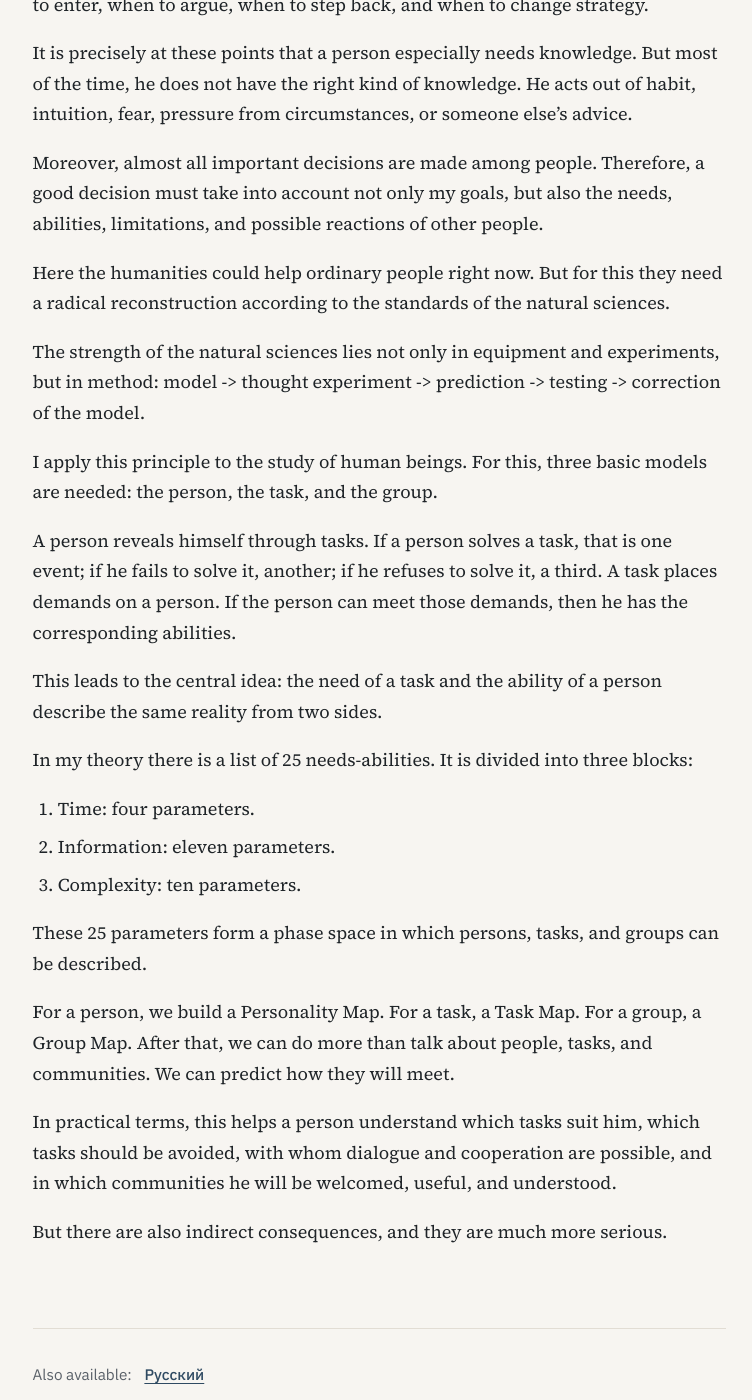
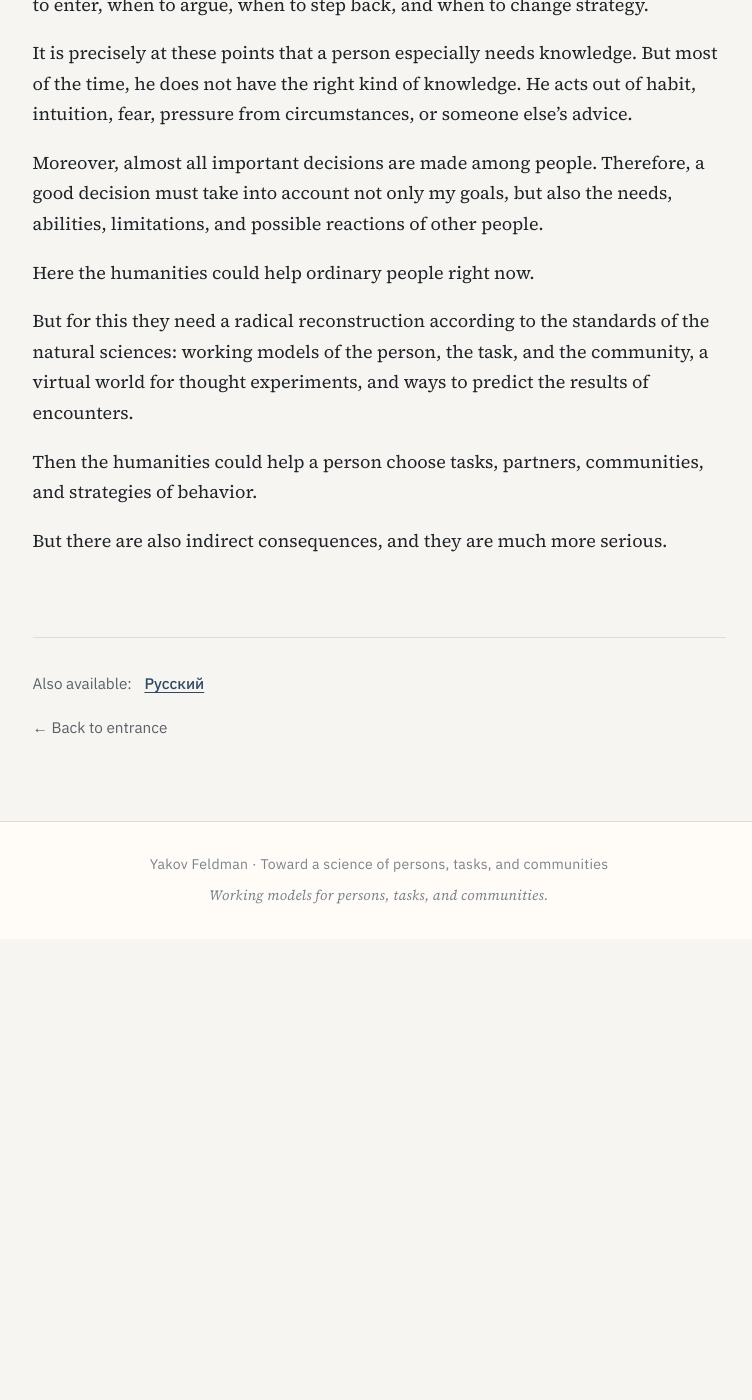
Before and after one commit to jfeldman777/books, a Jekyll site: the page built from 01_manifesto_en.md, in a window 1280 px wide and 1400 px high, scrolled down 874 px. Shown: the whole window, without its empty margins (261-1013 px from the left). Built offline with Jekyll 4.4.1, drawn with Linux system fonts in a browser that asks for light colours; our own code applies the rules of GitHub Pages for plain Markdown files; after the commit the page ends 1813 px from its top, so only the background shows below that.

Commit message:
короче

```diff
--- a/01_manifesto_en.md
+++ b/01_manifesto_en.md
@@ -25,26 +25,10 @@ It is precisely at these points that a person especially needs knowledge. But mo
 
 Moreover, almost all important decisions are made among people. Therefore, a good decision must take into account not only my goals, but also the needs, abilities, limitations, and possible reactions of other people.
 
-Here the humanities could help ordinary people right now. But for this they need a radical reconstruction according to the standards of the natural sciences.
+Here the humanities could help ordinary people right now.
 
-The strength of the natural sciences lies not only in equipment and experiments, but in method: model -> thought experiment -> prediction -> testing -> correction of the model.
+But for this they need a radical reconstruction according to the standards of the natural sciences: working models of the person, the task, and the community, a virtual world for thought experiments, and ways to predict the results of encounters.
 
-I apply this principle to the study of human beings. For this, three basic models are needed: the person, the task, and the group.
-
-A person reveals himself through tasks. If a person solves a task, that is one event; if he fails to solve it, another; if he refuses to solve it, a third. A task places demands on a person. If the person can meet those demands, then he has the corresponding abilities.
-
-This leads to the central idea: the need of a task and the ability of a person describe the same reality from two sides.
-
-In my theory there is a list of 25 needs-abilities. It is divided into three blocks:
-
-1. Time: four parameters.
-2. Information: eleven parameters.
-3. Complexity: ten parameters.
-
-These 25 parameters form a phase space in which persons, tasks, and groups can be described.
-
-For a person, we build a Personality Map. For a task, a Task Map. For a group, a Group Map. After that, we can do more than talk about people, tasks, and communities. We can predict how they will meet.
-
-In practical terms, this helps a person understand which tasks suit him, which tasks should be avoided, with whom dialogue and cooperation are possible, and in which communities he will be welcomed, useful, and understood.
+Then the humanities could help a person choose tasks, partners, communities, and strategies of behavior.
 
 But there are also indirect consequences, and they are much more serious.
```
Also changed, not shown: 01_manifesto_ru.md (+3 -19 lines).
